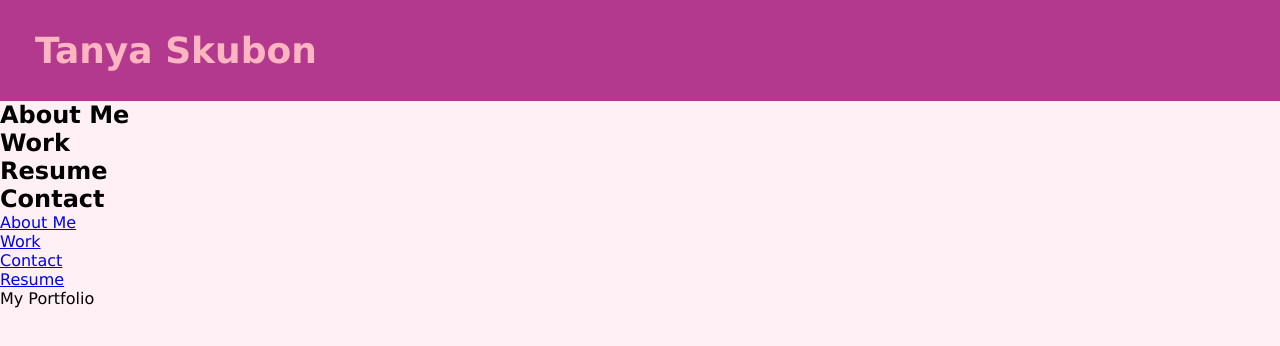
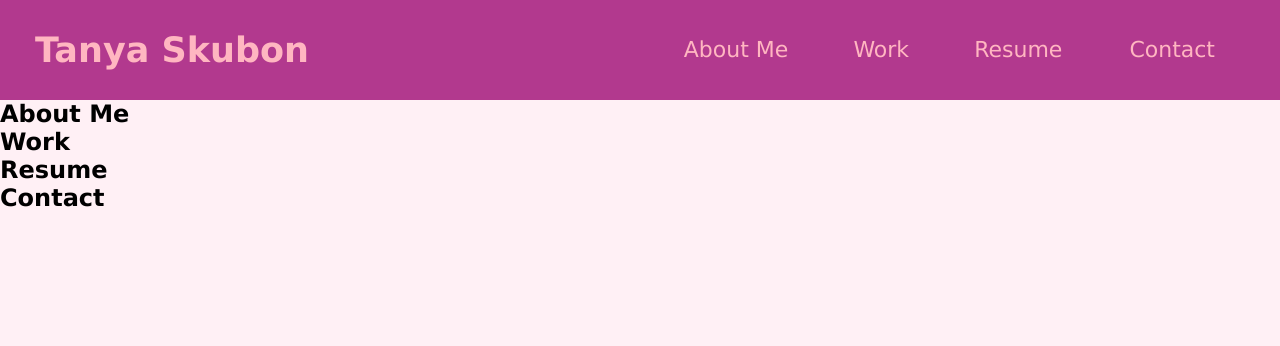
Before and after one commit to Tanyaskubon/Portfolio, a plain HTML site: page index.html in a window 1280 px wide. Drawn offline with Linux system fonts and the light colour scheme.

Commit message:
add header

```diff
--- a/Assets/css/style.css
+++ b/Assets/css/style.css
@@ -19,23 +19,28 @@ header {
   header h1 {
     font-weight: bold;
     margin: 0;
-    font-size: 36px;
+    font-size: 35px;
     color: lightpink;
+    margin: 0;
+    display: inline;
   }
 
   header nav {
     margin: 7px 0;
+    float: right;
   }
 
   header a {
     color:lightpink;
     text-decoration: none;
-
-  }
+     }
 
 
   header nav ul li a {
     margin: 0 30px;
     font-weight: lighter;
-    font-size: 20px;
+    font-size: 22px;
   }
+  header nav ul li {
+    display: inline;
+  }
--- a/index.html
+++ b/index.html
@@ -13,7 +13,26 @@
     <h1>
         <a herf="/">Tanya Skubon</a>
     </h1>
-    </header>
+    <nav>
+         <!-- Unordered list element -->
+         <ul>
+            <!-- List item element-->
+            <li>
+              <!-- Anchor element -->
+              <a href="#about-me">About Me</a>
+            </li>
+            <li>
+              <a href="#work">Work</a>
+            </li>
+            <li>
+              <a href="#resume">Resume </a>
+            </li>
+            <li>
+              <a href="#contact">Contact</a>
+            </li>
+          </ul>
+         </nav>
+         </header>
     <!-- hero/jumbotron -->
     <section>
     </section>
@@ -43,27 +62,6 @@
     <h2></h2>
   </footer>
 
-    <nav><!-- Unordered list element -->
-        <ul>
-          <!-- List item element-->
-          <li>
-            <!-- Anchor element -->
-            <a href="#about-me">About Me</a>
-          </li>
-          <li>
-            <a href="#work">Work</a>
-          </li>
-          <li>
-            <a href="#contact">Contact </a>
-          </li>
-          <li>
-            <a href="#resume">Resume</a>
-          </li>
-        </ul>
-
-    </nav>
-
-    My Portfolio
 
 </body>
 </html>
```
